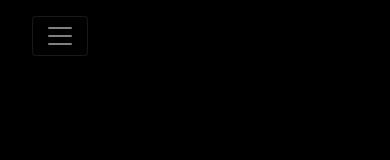
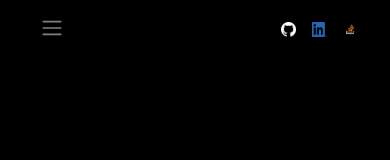
Before and after one commit to trevor-tran/personal-site, a React (Create React App) app: page / in a window 390 px wide. Shown: the top 160 px of the page. Built offline with nearby package versions, Linux system fonts and the light colour scheme.

Commit message:
toggler icon, side navbar for small screen devices

```diff
--- a/src/components/Header.js
+++ b/src/components/Header.js
@@ -17,9 +17,10 @@ function Header() {
   }
 
   return (
-    <nav className="navbar navbar-expand-md navbar-dark fixed-top">
+    <nav className="navbar navbar-expand navbar-dark fixed-top">
+      {/* big screen */}
       <MediaQuery minWidth={1224}>
-        <div className="navbar-collapse justify-content-center order-2">
+        <div className="left-container navbar-collapse justify-content-start order-1">
           <ul className="navbar-nav">
             <li className="nav-item">
               <a className="nav-link" href="/">Home</a>
@@ -33,24 +34,23 @@ function Header() {
           </ul>
         </div>
       </MediaQuery>
+      {/* small screen */}
       <MediaQuery maxWidth={1224}>
-        <div className="sidenav-container">
-          <div id="sidenav-id" className="sidenav">
-            <button className="closebtn" onClick={closeSideNav}>&times;</button>
-              <a href="/">Home</a>
-              <a href="/aboutme/">About Me</a>
-              <a  href="/portfolio/">Portfolio</a>
-          </div>
-          <nav className="navbar navbar-dark">
-            <button className="navbar-toggler" type="button">
-              <span className="navbar-toggler-icon" onClick={openSideNav}></span>
-            </button>
-          </nav>
+      <div className="sidenav-container left-container navbar-collapse justify-content-start order-1">
+        <nav className="navbar">
+            <span className="navbar-toggler-icon" onClick={openSideNav}></span>
+        </nav>
+        <div id="sidenav-id" className="left-container sidenav" >
+          <button className="closebtn" onClick={closeSideNav}>&times;</button>
+          <a href="/">Home</a>
+          <a href="/aboutme/">About Me</a>
+          <a href="/portfolio/">Portfolio</a>
         </div>
+      </div>
       </MediaQuery>
 
       {/* icons on the right */}
-      {/* <div className="navbar-collapse justify-content-center order-2">
+      <div className="right-container navbar-collapse justify-content-end order-2">
         <ul className="navbar-nav">
           <li className="nav-item">
             <a className="nav-link" href="https://github.com/PhuongDTran" target="_blank" rel="noopener noreferrer">
@@ -68,7 +68,7 @@ function Header() {
             </a>
           </li>
         </ul>
-      </div> */}
+      </div>
     </nav>
   );
 }
--- a/src/css/Header.css
+++ b/src/css/Header.css
@@ -1,5 +1,20 @@
 nav {
   background: black !important; }
+
+.right-container {
+  margin-right: 20vw; }
+
+.left-container {
+  margin-left: 20vw; }
+
+@media only screen and (max-width: 1224px) {
+  .right-container {
+    margin-right: 2vw; }
+  .left-container {
+    margin-left: 2vw; }
+  .navbar img {
+    width: 15px !important;
+    height: 15px !important; } }
 
 .navbar-nav li a {
   color: #F4F6F7 !important; }
@@ -7,6 +22,9 @@ nav {
 .navbar img {
   width: 20px;
   height: 20px; }
+
+.navbar .icon-container {
+  width: 108px !important; }
 
 .sidenav {
   height: 100%;
@@ -45,3 +63,6 @@ nav {
   right: 25px;
   font-size: 36px;
   margin-left: 50px; }
+
+.navbar-toggler-icon:hover {
+  cursor: pointer; }
--- a/src/scss/Header.scss
+++ b/src/scss/Header.scss
@@ -1,14 +1,43 @@
+$iconSize : 20px;
+$smallIcon: 15px;
 nav {
   background: black !important;
 }
+.right-container {
+  margin-right: 20vw;
+}
+
+.left-container {
+  margin-left: 20vw;
+}
+
+@media only screen and (max-width: 1224px) {
+  .right-container {
+    margin-right: 2vw;
+  }
+
+  .left-container {
+    margin-left: 2vw;
+  }
+
+  .navbar img {
+    width: $smallIcon !important;
+    height: $smallIcon !important;
+  }
+}
+
 .navbar-nav li a {
   color: #F4F6F7 !important;
 }
-$iconSize : 20px;
+
 
 .navbar img {
   width: $iconSize;
   height: $iconSize;
+}
+
+.navbar .icon-container {
+  width: 108px !important;
 }
 
 // side nav
@@ -50,3 +79,7 @@ $iconSize : 20px;
   font-size: 36px;
   margin-left: 50px;
 }
+
+.navbar-toggler-icon:hover {
+  cursor: pointer;
+}
```
